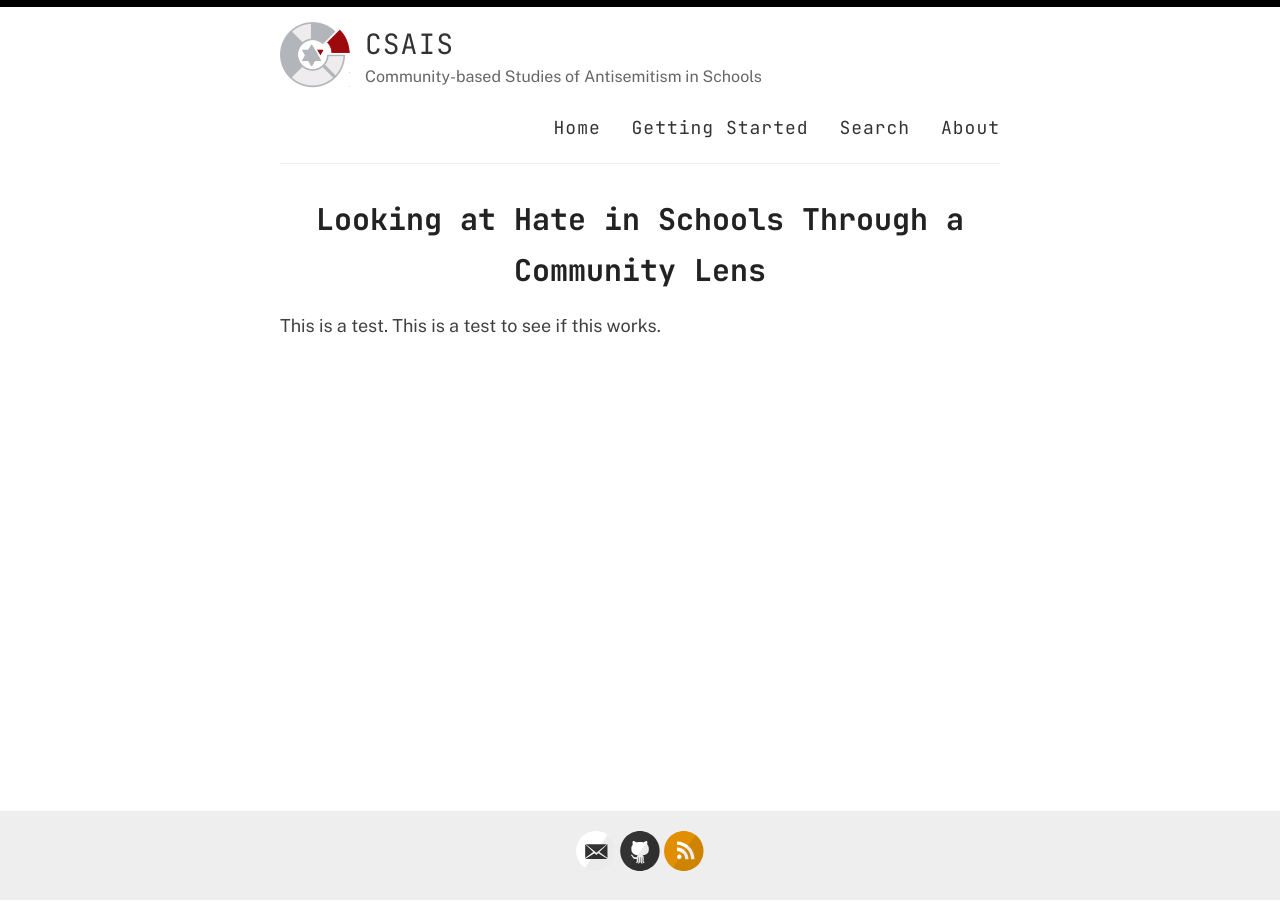
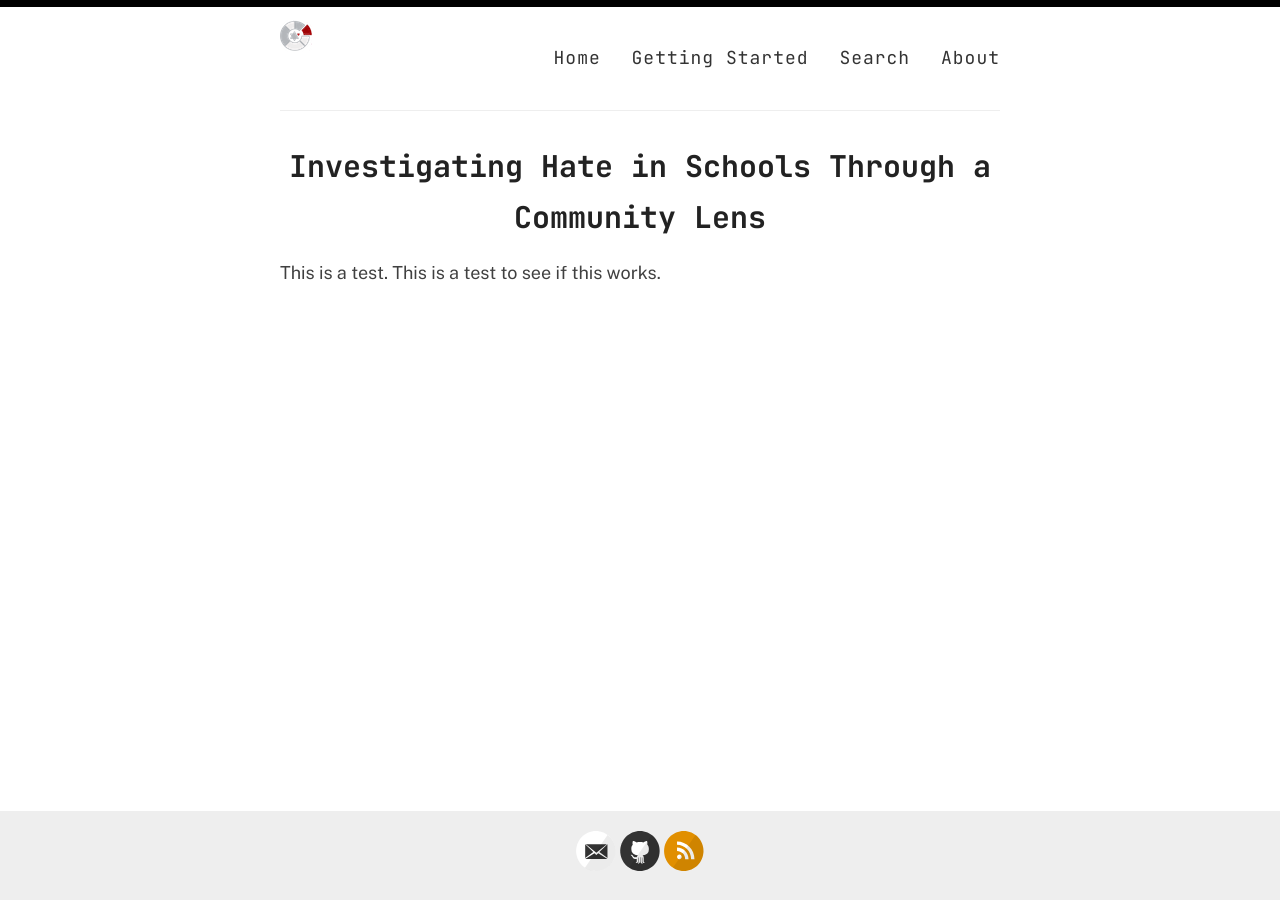
Before and after one commit to jeremyfprice/csais, a Jekyll site: the page built from index.html, in a window 1280 px wide. Built offline with Jekyll 4.4.1, drawn with Linux system fonts in a browser that asks for light colours; the list of posts is cut into pages by our own code.

Commit message:
making design changes

```diff
--- a/_layouts/default.html
+++ b/_layouts/default.html
@@ -22,10 +22,10 @@
           <header class="masthead clearfix">
             <a href="{{ site.baseurl }}/" class="site-avatar"><img src="{{ site.baseurl }}{{ site.avatar }}" alt="{{ site.title }}" /></a>
 
-            <div class="site-info">
+            <!--<div class="site-info">
               <h1 class="site-name"><a href="{{ site.baseurl }}/">{{ site.name }}</a></h1>
               <p class="site-description">{{ site.description }}</p>
-            </div>
+            </div>-->
 
             <nav>
               <a href="{{ site.baseurl }}/">Home</a>
--- a/index.html
+++ b/index.html
@@ -2,6 +2,6 @@
 layout: default
 ---
 
-<h1>Looking at Hate in Schools Through a Community Lens</h1>
+<h1>Investigating Hate in Schools Through a Community Lens</h1>
 
 <p>This is a test. This is a test to see if this works.</p>
```
Also changed, not shown: images/csais_logo2.png, images/favicon-32x32.png.
